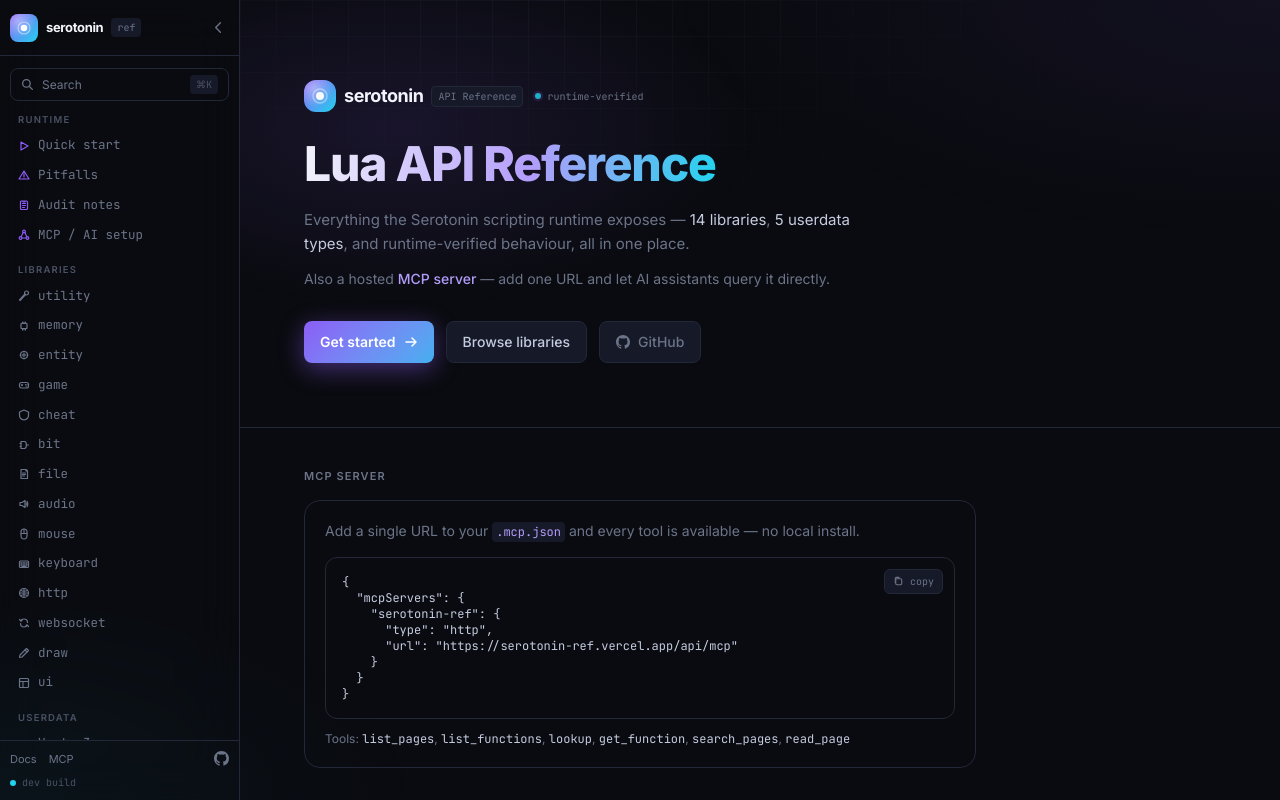
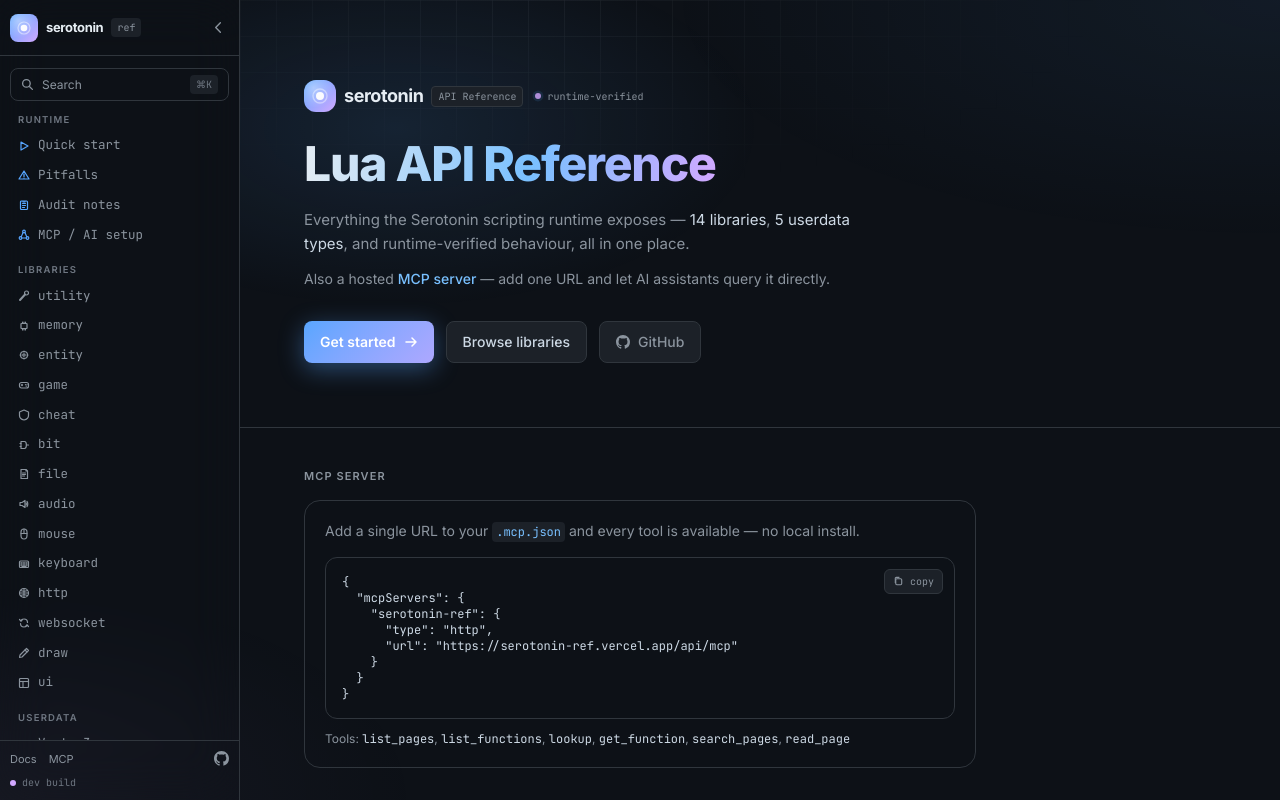
Before and after one commit to mixercodes/serotonin-ref, a Next.js app: page / in a window 1280 px wide. Built offline with nearby package versions, Linux system fonts and the light colour scheme.

Commit message:
Theme: match docs.rbxcli.dev — GitHub-dimmed canvas, blue primary accent
Retheme the single scheme to GitHub dark-dimmed (#0d1117) with #58a6ff blue
primary, #d2a8ff purple secondary, and authentic GitHub syntax colors.

```diff
--- a/src/app/globals.css
+++ b/src/app/globals.css
@@ -6,39 +6,39 @@
 
 /* ─────────────────────────────────────────────────────────────────
    Serotonin — single curated scheme
-   Deep slate canvas, violet primary, cyan secondary.
-   Everything keys off these custom properties.
+   GitHub-dimmed canvas, blue primary, purple secondary
+   (matched to docs.rbxcli.dev). Everything keys off these properties.
    ───────────────────────────────────────────────────────────────── */
 :root,
 [data-theme="default"] {
-  --bg-base:     #0a0b10;
-  --bg-surface:  #0f111a;
-  --bg-elevated: #161927;
-  --bg-border:   #232838;
+  --bg-base:     #0d1117;
+  --bg-surface:  #161b22;
+  --bg-elevated: #1c2128;
+  --bg-border:   #30363d;
 
-  --accent:        #8b5cf6;  /* violet 500 */
-  --accent-light:  #b39dfb;  /* violet 300-ish */
-  --accent-2:      #22d3ee;  /* cyan 400 */
-  --accent-glow:   rgba(139, 92, 246, 0.45);
+  --accent:        #58a6ff;  /* GitHub blue */
+  --accent-light:  #79c0ff;  /* link blue */
+  --accent-2:      #d2a8ff;  /* purple secondary */
+  --accent-glow:   rgba(88, 166, 255, 0.40);
 
-  --text:         #c5cce0;
-  --text-muted:   #6b7488;
-  --text-faint:   #4a5163;
-  --text-heading: #f2f4fb;
+  --text:         #cdd9e5;
+  --text-muted:   #8b949e;
+  --text-faint:   #6e7681;
+  --text-heading: #e6edf3;
 
-  --code-bg:     #0c0e16;
-  --code-inline: #181c2b;
-  --scrollbar:   #2a3042;
+  --code-bg:     #161b22;
+  --code-inline: #1c2128;
+  --scrollbar:   #30363d;
 
-  --hl-keyword:  #c084fc;
-  --hl-string:   #7dd3a8;
-  --hl-number:   #f0a868;
-  --hl-comment:  #5a6275;
-  --hl-title:    #e2c879;
-  --hl-builtin:  #22d3ee;
-  --hl-attr:     #93b8f5;
-  --hl-literal:  #c084fc;
-  --hl-operator: #8b94aa;
+  --hl-keyword:  #ff7b72;
+  --hl-string:   #a5d6ff;
+  --hl-number:   #79c0ff;
+  --hl-comment:  #8b949e;
+  --hl-title:    #d2a8ff;
+  --hl-builtin:  #ffa657;
+  --hl-attr:     #79c0ff;
+  --hl-literal:  #79c0ff;
+  --hl-operator: #ff7b72;
 }
 
 /* ─────────────────────────────────────────────────────────────────
```
